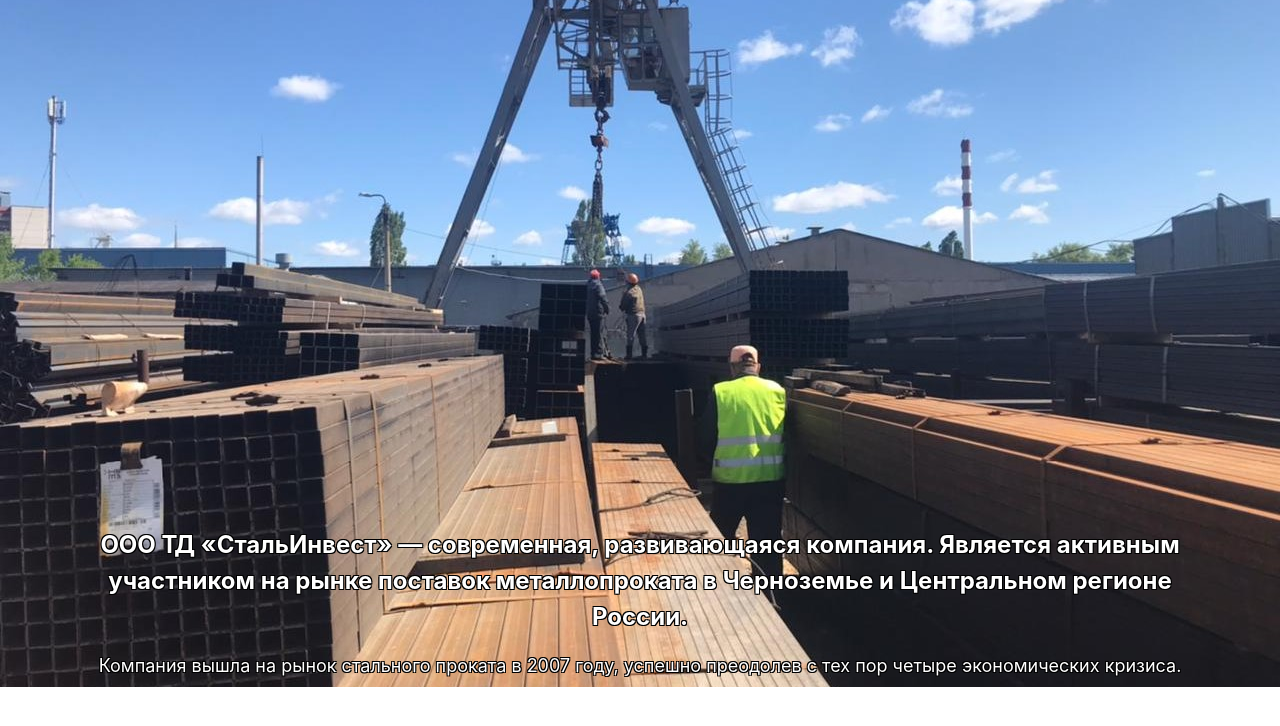
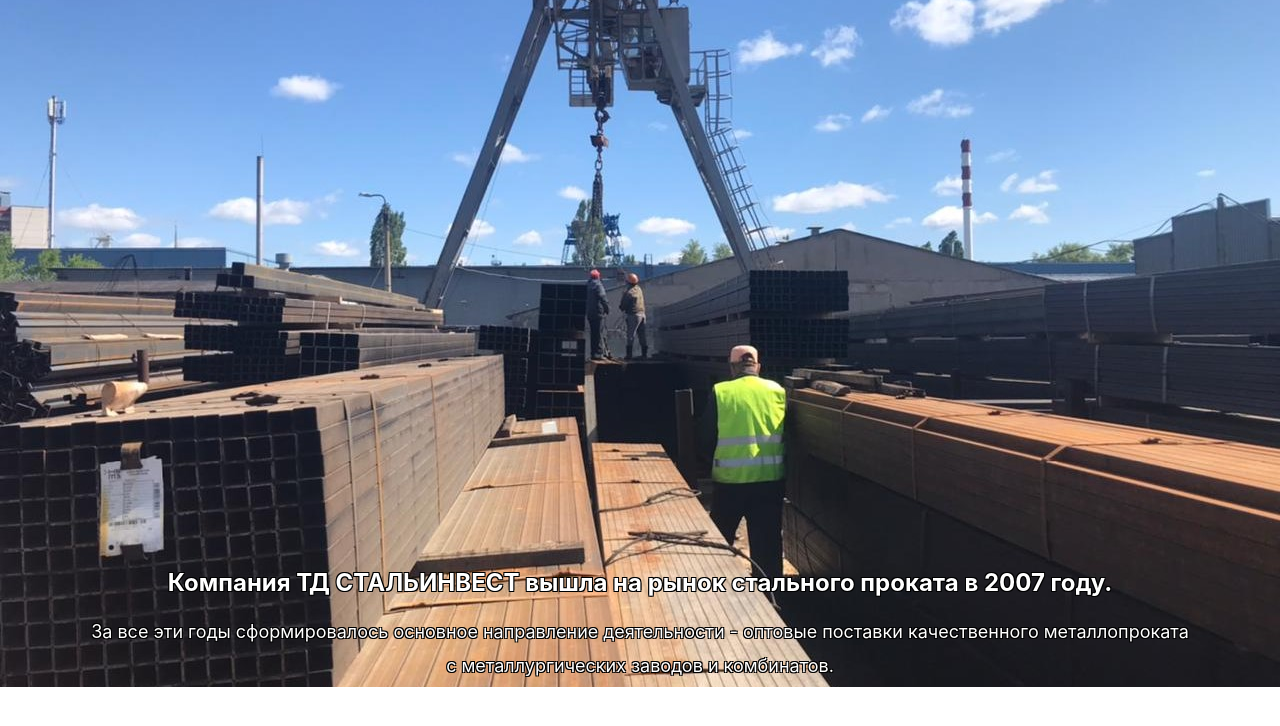
Before and after one commit to Alex-g-h/alex-metal, a React (Create React App) app: page / in a window 1280 px wide. Shown: the top 726 px of the page. Built offline with nearby package versions, Linux system fonts and the light colour scheme.

Commit message:
info part update

```diff
--- a/src/app/components/infoPart.jsx
+++ b/src/app/components/infoPart.jsx
@@ -8,13 +8,13 @@
         <div className="container">
           {/* <div className="main_about_order"> */}
           <div className="main_about_title text_shadow">
-            ООО ТД «СтальИнвест» — современная, развивающаяся компания. Является
-            активным участником на рынке поставок металлопроката в Черноземье и
-            Центральном регионе России.
+            Компания ТД СТАЛЬИНВЕСТ вышла на рынок стального проката в 2007
+            году.
           </div>
           <div className="main_about_text text_shadow">
-            Компания вышла на рынок стального проката в 2007 году, успешно
-            преодолев с тех пор четыре экономических кризиса.
+            За все эти годы сформировалось основное направление деятельности -
+            оптовые поставки качественного металлопроката с металлургических
+            заводов и комбинатов.
           </div>
           {/* </div> */}
         </div>
```
